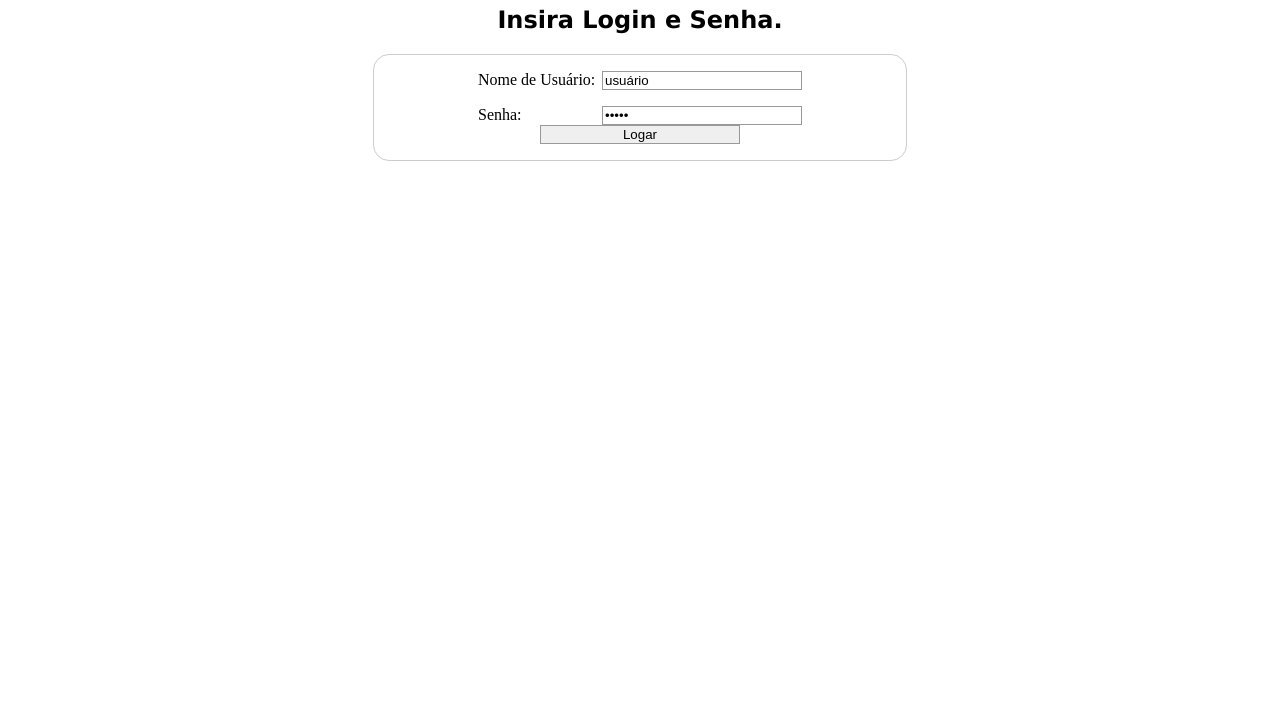
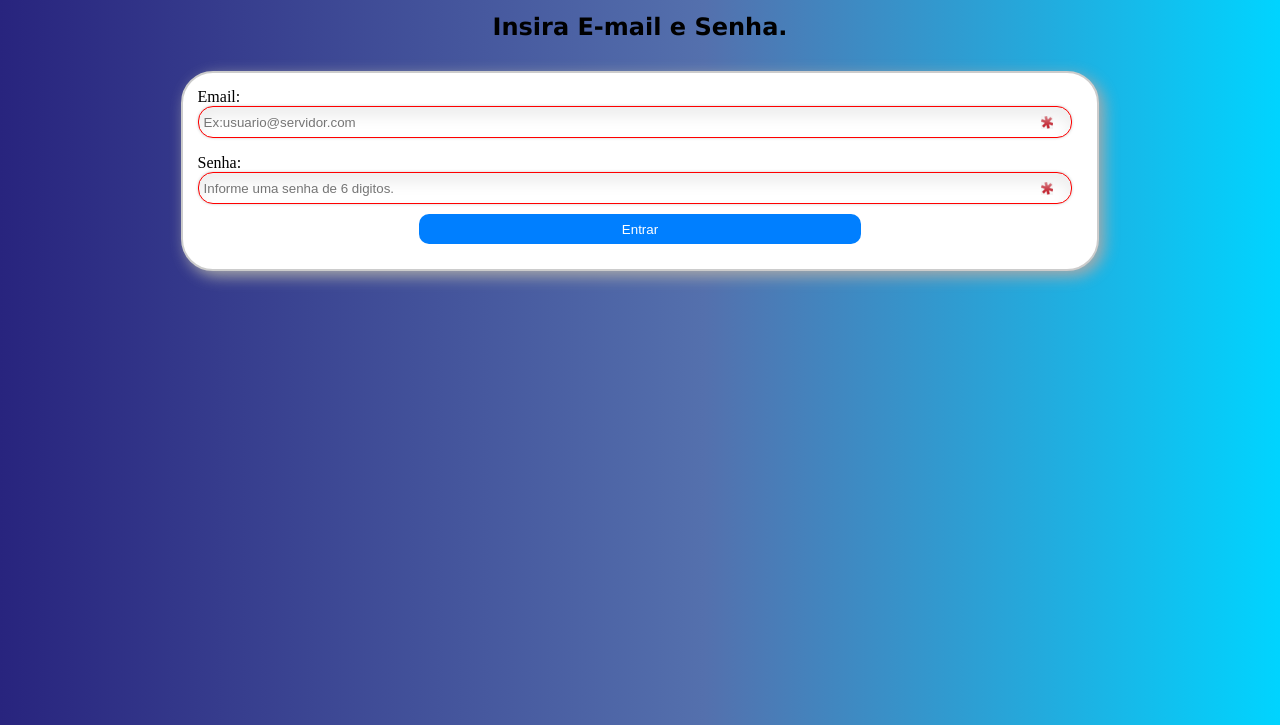
Before and after one commit to Rafaelusa/first-form-update, a plain HTML site: page Formulario/index.html in a window 1280 px wide. Shown: the part 75-800 px from the top of the page. Drawn offline with Linux system fonts and the light colour scheme.

Commit message:
atualização do formulário

```diff
--- a/Formulario/estilos.css
+++ b/Formulario/estilos.css
@@ -1,33 +1,65 @@
+body{
+    background: rgb(151, 149, 194);
+    background: linear-gradient(90deg, rgb(40, 36, 126) 0%, rgb(84, 112, 173) 55%, rgba(0,212,255,1) 100%);
+}
+
 form {
+    background-color: white;
     /*Centraliza o form na pagina */
-    margin: 0 auto;
-    width: 500px;
+    margin: 20px auto;
+    box-shadow: 5px 5px 15px #aaa;
+    width: 70%;
     /*Contorno do form */
-    padding: 1em;
-    border: 1px solid #ccc;
-    border-radius: 1em;
+    padding: 15px;
+    border: 2px solid #ccc;
+    border-radius: 2em;
     text-align: center;
+
 }
 
 h1 {
-    font-family: Verdana, Geneva, Tahoma, sans-serif;
+    margin: 10px auto;
+    font-family: Verdana, Geneva, Tahoma, sans-serif, white;
     text-align: center;
+    padding: 10px;
+
 }
 
 h2 {
-    font-family: Verdana, Geneva, Tahoma, sans-serif;
+    margin: 10px auto;
+    font-family: Verdana, Geneva, Tahoma, sans-serif, white;
     text-align: center;
+    padding: 10px;
 }
 
 ul {
     list-style: none;
-    text-align: center;
+    text-align: left;
     padding: 0;
     margin: 0;
 }
 
 form li+li{
     margin-top: 1em;
+}
+
+form button{
+    border: 1px;
+    display: block;
+    margin: 10px auto;
+    width: 50%;
+    color: #fff;
+    background-color: #007fff;
+    height: 30px;
+    border-radius: 10px;
+    transition: all 0.6s;
+    cursor: pointer;
+}
+
+form button:hover{
+    color:antiquewhite;
+    background-color: black;
+    cursor: pointer;
 }
 
 label {
@@ -37,18 +69,37 @@ label {
 }
 
 input, textarea {
-    font: 1em;
-    font-family: sans-serif;
-    width: 200px;
-    box-sizing: border-box;
-    border: 1px solid #999;
+    height: 20px;
+    width: 97%;
+    display: block;
+    margin: 0px;
+    text-align: left;
+    padding: 5px 5px;
+    border: 1px solid #aaa;
+    box-shadow: 0px 0px 3px #ccc, 0 10px 15px #eee inset;
+    border-radius: 15px;
+    padding-right: 1%;
 }
 
 input:focus, textarea:focus {
-    border-color: #000;
+    border-color: darkblue;
 }
 
 textarea{
     vertical-align: top;
     heigth: 5em;
 }
+
+input:required{
+    background: #fff url(/imagens/ast2.png) no-repeat 98%;
+}
+
+input:required:valid{
+    background: #fff url(/imagens/ast.png) no-repeat 98%;
+    border-color: lightblue;
+}
+
+input:required:invalid{
+    background: #fff url(/imagens/ast2.png) no-repeat 98%;
+    border-color: red;
+}
--- a/Formulario/index.html
+++ b/Formulario/index.html
@@ -7,21 +7,24 @@
     <link rel="stylesheet" href="estilos.css">
     <title>Formulario</title>
 </head>
-<body>
-    <h1>Acesse a sua conta</h1>
-    <h2>Insira Login e Senha.</h2>
-    <form action="">
+    <h1>Seja bem-vindo!</h1>
+    <h2>Insira E-mail e Senha.</h2>
+    <form action="" method="post" name="formulario">
         <ul>
             <li>
-                <label for="nome">Nome de Usuário:</label>
-                <input type="text" id="nome" name="nomeUsuario" value="usuário">
+                <label for="email">Email:</label>
+                <input type="email" placeholder="Ex:usuario@servidor.com" name="emailUsuario"
+                pattern="[a-z0-9._]+@[a-z0-9._]+\.[a-z]{2,}$" required
+                title="Informe o email que você usou no cadastro.">
             </li>
             <li>
                 <label for="senha">Senha: </label>
-                <input type="password" id="senha" name="senhaDoUsuario" value="senha">
+                <input type="password" placeholder="Informe uma senha de 6 digitos." name="senhaDoUsuario"
+                minlength="6" required
+                title="A senha precisa conter 6 caracteres.">
             </li>
         </ul>
-        <input type="submit" value="Logar">
+        <button type="submit">Entrar</button>
     </form>
 </body>
 </html>
```
Also changed, not shown: Formulario/imagens/ast.png (added), Formulario/imagens/ast2.png (added).
